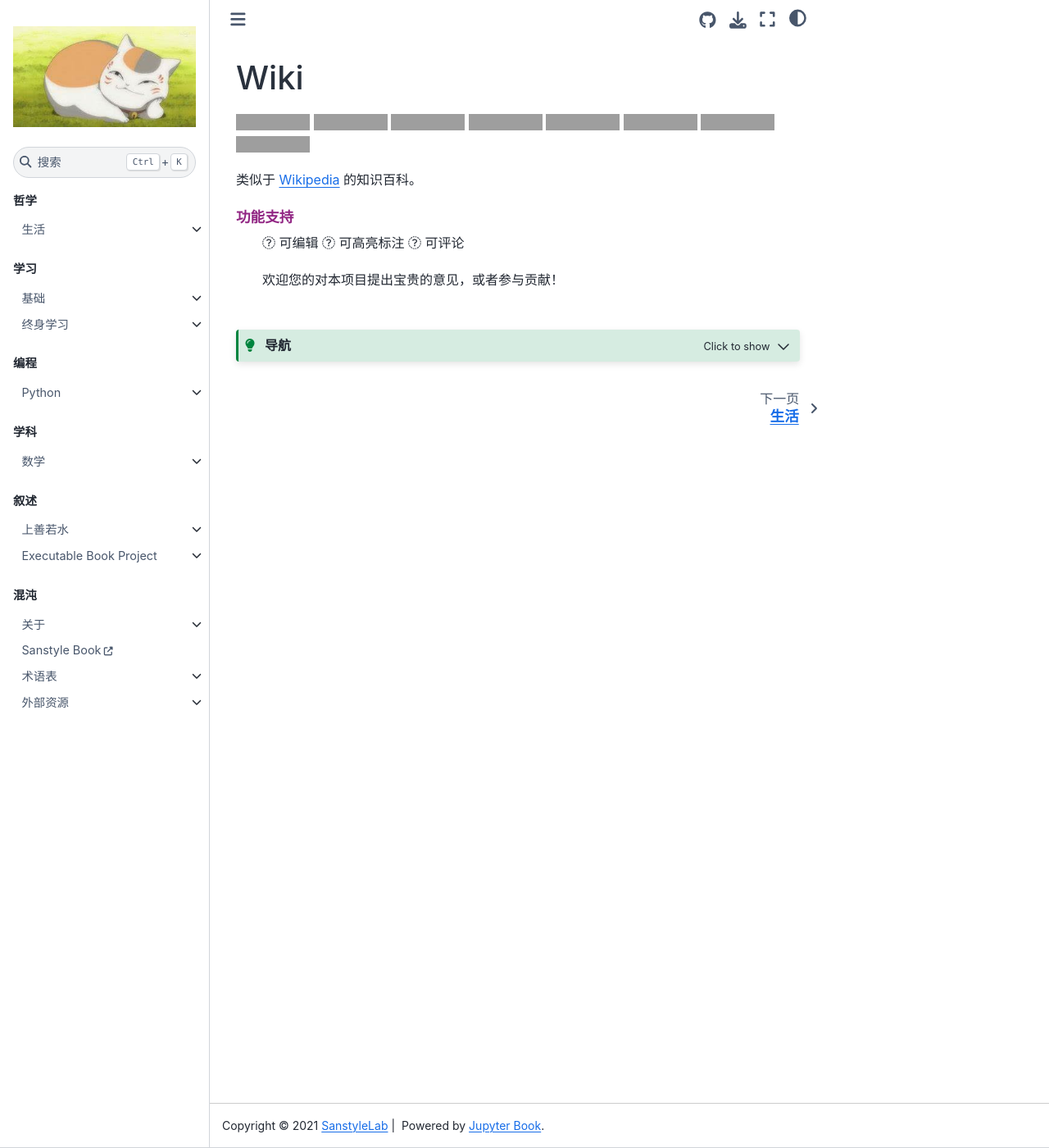
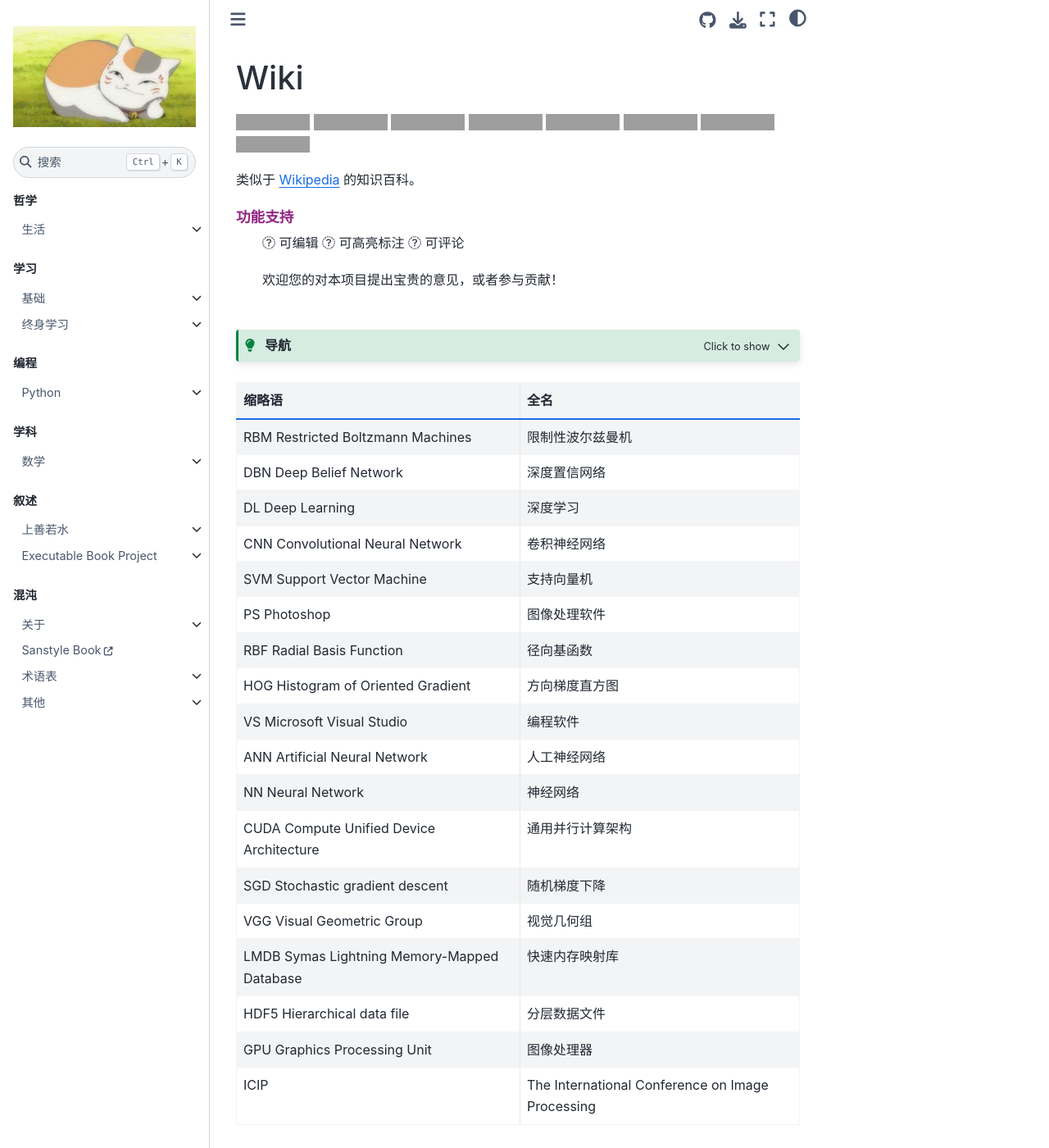
Before and after one commit to xinetzone/wiki, a Jupyter Book: the page built from README.md, in a window 1280 px wide and 1400 px high. Shown: the whole window at 82% size. Built offline with Jupyter Book 1.0.4 settings and Sphinx 7.4.7 and the Sphinx Book theme 1.1.4, drawn with Linux system fonts in a browser that asks for light colours; grey boxes are pictures that could not be loaded.

`````diff
--- a/README.md
+++ b/README.md
@@ -20,3 +20,24 @@
 ```{tableofcontents}
 ```
 ````
+
+缩略语|全名
+:-|:-
+RBM Restricted Boltzmann Machines |限制性波尔兹曼机
+DBN Deep Belief Network |深度置信网络
+DL Deep Learning |深度学习
+CNN Convolutional Neural Network |卷积神经网络
+SVM Support Vector Machine |支持向量机
+PS Photoshop |图像处理软件
+RBF Radial Basis Function |径向基函数
+HOG Histogram of Oriented Gradient |方向梯度直方图
+VS Microsoft Visual Studio |编程软件
+ANN Artificial Neural Network |人工神经网络
+NN Neural Network |神经网络
+CUDA Compute Unified Device Architecture |通用并行计算架构
+SGD Stochastic gradient descent |随机梯度下降
+VGG Visual Geometric Group |视觉几何组
+LMDB Symas Lightning Memory-Mapped Database |快速内存映射库
+HDF5 Hierarchical data file |分层数据文件
+GPU Graphics Processing Unit |图像处理器
+ICIP |The International Conference on Image Processing
--- a/other/index.md
+++ b/other/index.md
@@ -1 +1 @@
-# 外部资源
+# 其他
`````
Also changed, not shown: glossary/en.md (added, +10 -0 lines), jupyter-book/index.md (added, +12 -0 lines), other/documentation_generator.md (added, +8 -0 lines), python/00_docutils.md (added, +102 -0 lines), python/00_sphinx.md (deleted, +0 -22 lines), python/01_sphinx.md (added, +22 -0 lines), python/docutils.md (deleted, +0 -17 lines).
